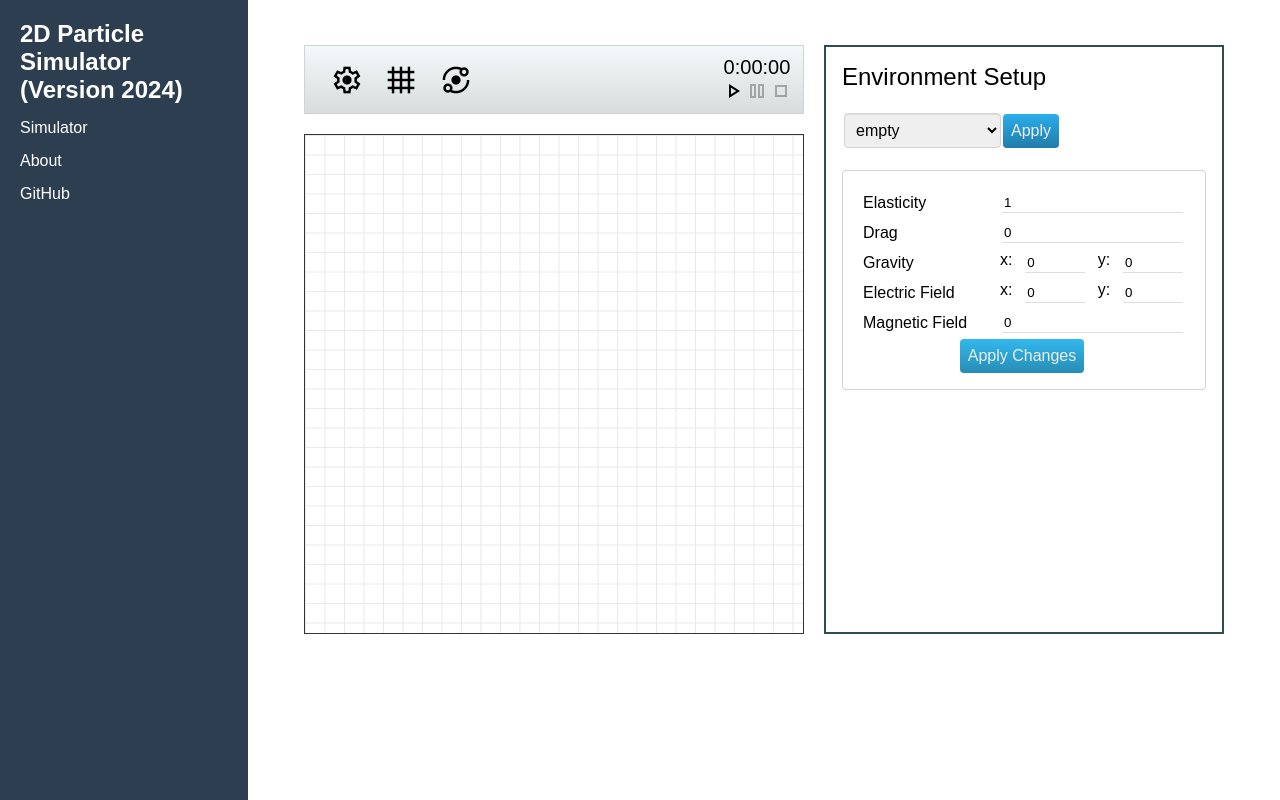
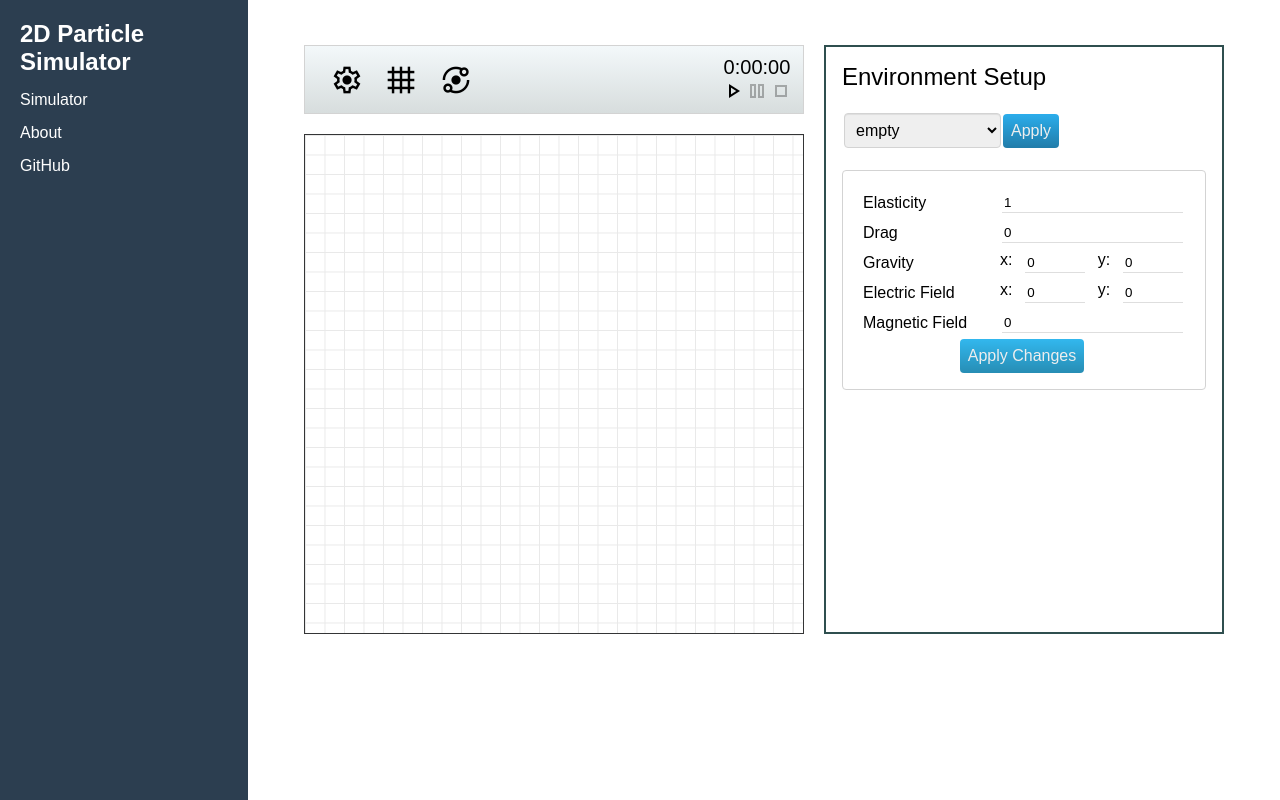
Before and after one commit to Vir1dian/2D-Particle-Simulator, a plain HTML site: page src/index.html in a window 1280 px wide. Drawn offline with nearby package versions, Linux system fonts and the light colour scheme.

Commit message:
Revert "Changed title"

```diff
--- a/src/index.html
+++ b/src/index.html
@@ -34,7 +34,7 @@
   <div class="layout">
 
     <aside class="sidebar">
-      <h1>2D Particle Simulator (Version 2024)</h1>
+      <h1>2D Particle Simulator</h1>
       <ul>
         <li><a href="index.html">Simulator</a></li>
         <li><a href="about.html">About</a></li>
```
